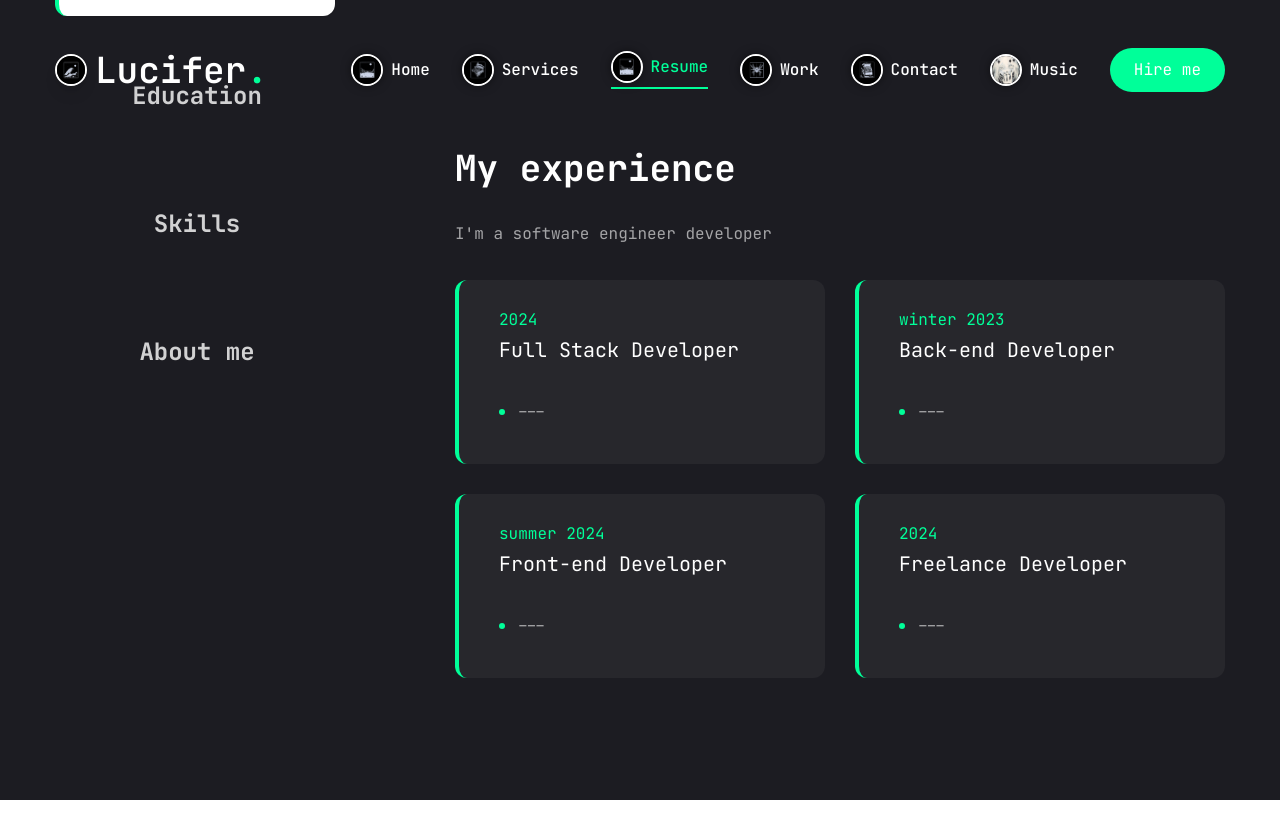
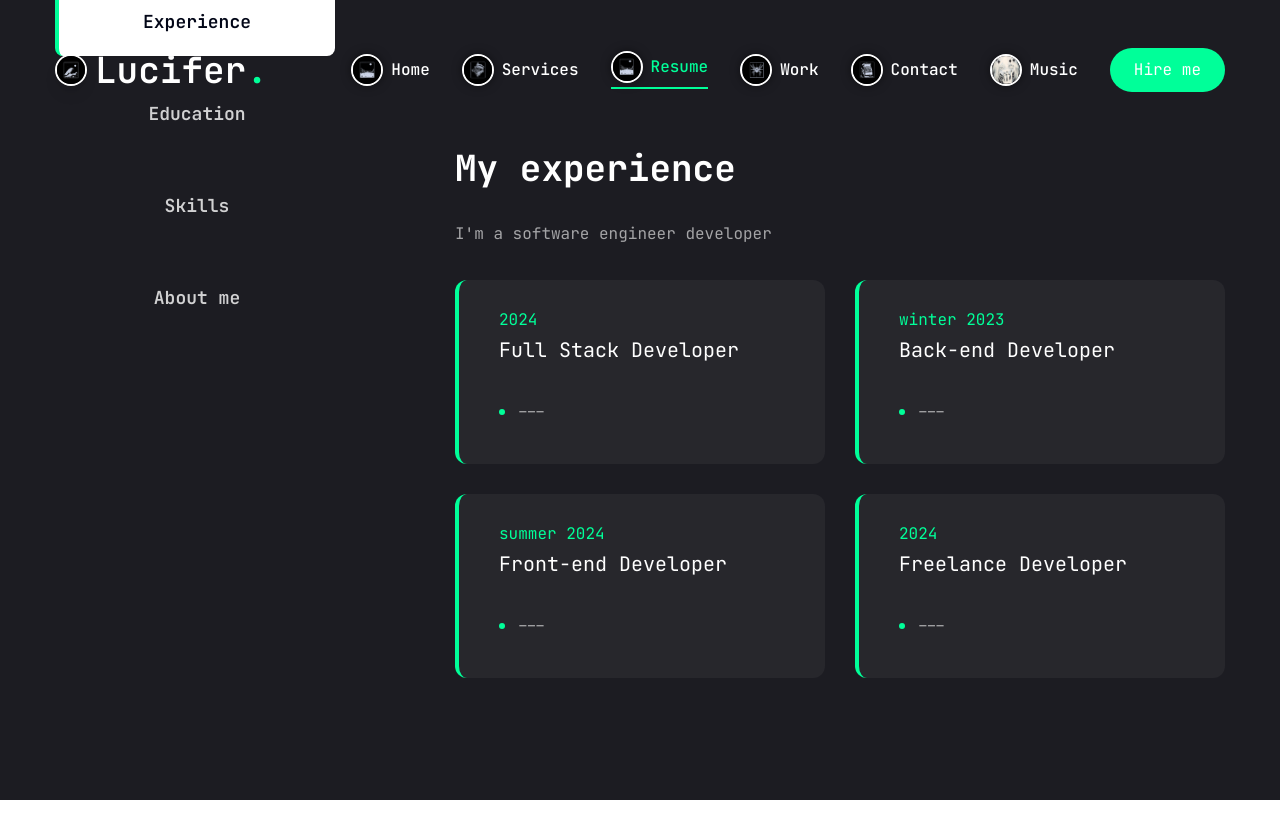
Before and after one commit to Lucifer123Morning/lucifer_server, a Next.js app: page /resume in a window 1280 px wide. Shown: the top 838 px of the page. Built offline with nearby package versions, Linux system fonts and the light colour scheme.

Commit message:
fix: added

```diff
--- a/components/ResumeClient.jsx
+++ b/components/ResumeClient.jsx
@@ -86,7 +86,7 @@ export default function ResumeClient() {
             >
                 {/* Левая колонка */}
                 <div className="flex flex-col items-center justify-center w-full xl:w-[280px] h-full">
-                    <TabsList className="flex flex-col items-stretch justify-center gap-8 w-full bg-transparent border-none p-0">
+                    <TabsList className="flex flex-col items-stretch justify-center gap-6 w-full bg-transparent border-none p-0">
                         {[
                             { value: "experience", label: "Experience" },
                             { value: "education", label: "Education" },
@@ -96,9 +96,9 @@ export default function ResumeClient() {
                             <TabsTrigger
                                 key={tab.value}
                                 value={tab.value}
-                                className={`w-full text-left text-2xl font-bold py-8 px-8 rounded-xl border-l-4 transition-all duration-300 ${
+                                className={`w-full text-left text-lg font-semibold py-5 px-6 rounded-lg border-l-4 transition-all duration-300 ${
                                     activeTab === tab.value
-                                        ? "border-accent text-accent bg-primary shadow-[0_0_20px_rgba(0,255,150,0.3)]"
+                                        ? "border-accent text-accent bg-primary shadow-[0_0_12px_rgba(0,255,150,0.25)]"
                                         : "border-transparent text-white/80 hover:text-accent"
                                 }`}
                             >
```
